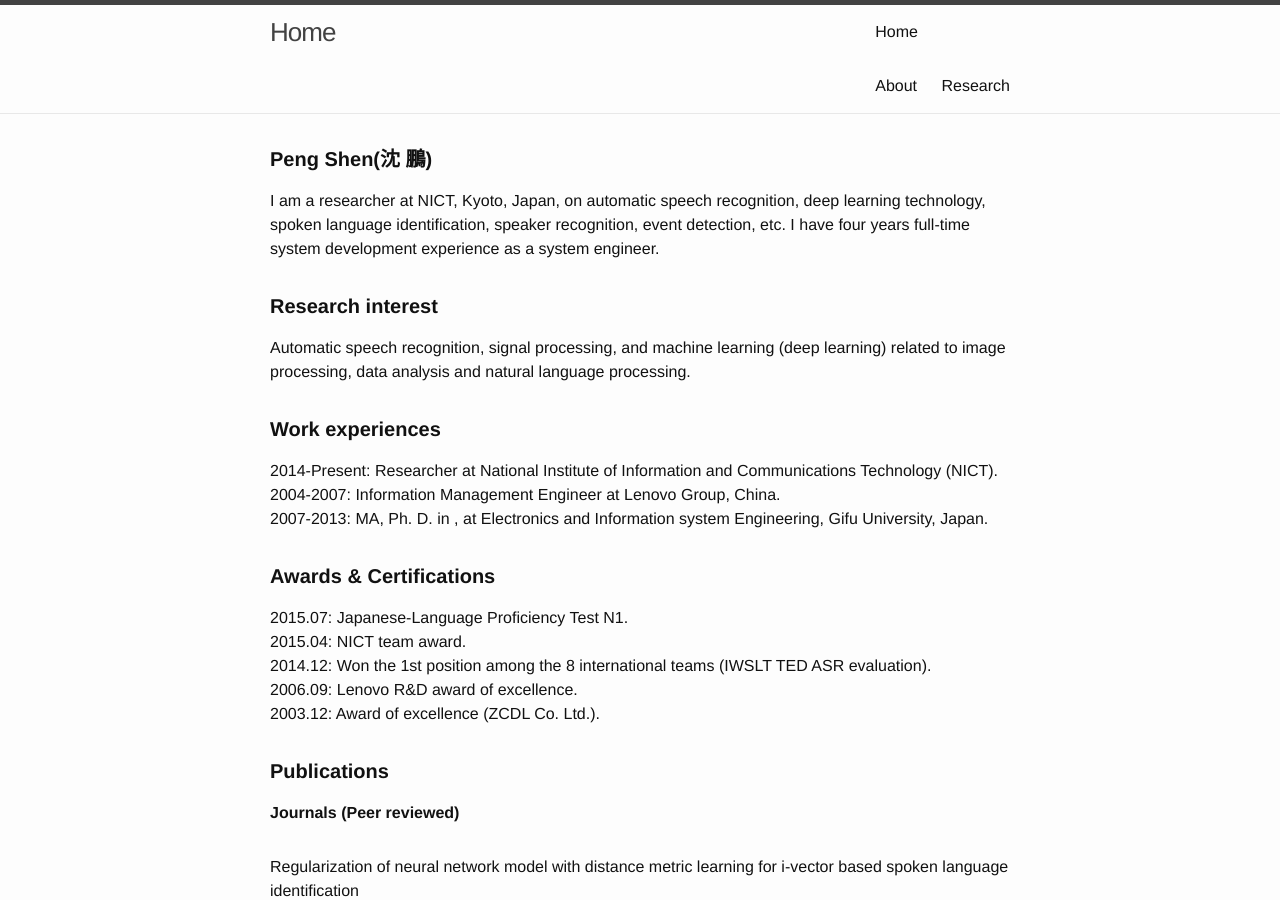
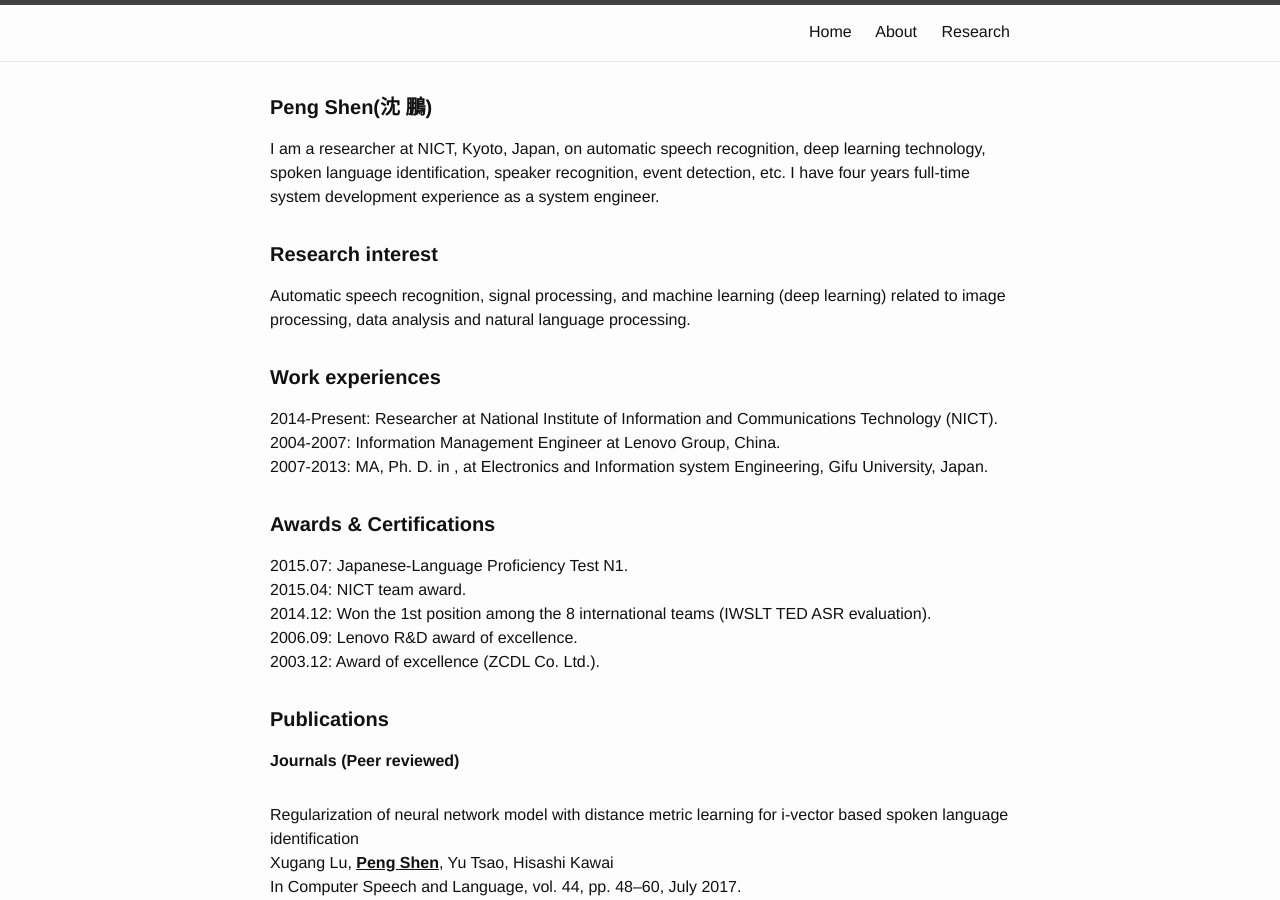
Before and after one commit to sinpycn/sinpycn.github.io, a Jekyll site: the page built from index.md, in a window 1280 px wide and 900 px high. Built offline with Jekyll 4.4.1, drawn with Linux system fonts in a browser that asks for light colours.

Commit message:
Update header.html

```diff
--- a/_includes/header.html
+++ b/_includes/header.html
@@ -3,10 +3,6 @@
   <div class="wrapper">
     {% assign default_paths = site.pages | map: "path" %}
     {% assign page_paths = site.header_pages | default: default_paths %}
-    <a class="site-title" href="{{ "/" | relative_url }}">Home</a>
-
-
-
 
     {% if page_paths %}
       <nav class="site-nav">
@@ -20,13 +16,8 @@
             </svg>
           </span>
         </label>
-
-
         <div class="trigger">
-            <a class="page-link" href="/">Home</a>
-        </div>
-
-        <div class="trigger">
+          <a class="page-link" href="{{ "/" | relative_url }}">Home</a>
           {% for path in page_paths %}
             {% assign my_page = site.pages | where: "path", path | first %}
             {% if my_page.id | truncate: 3 == "top" %}
```
